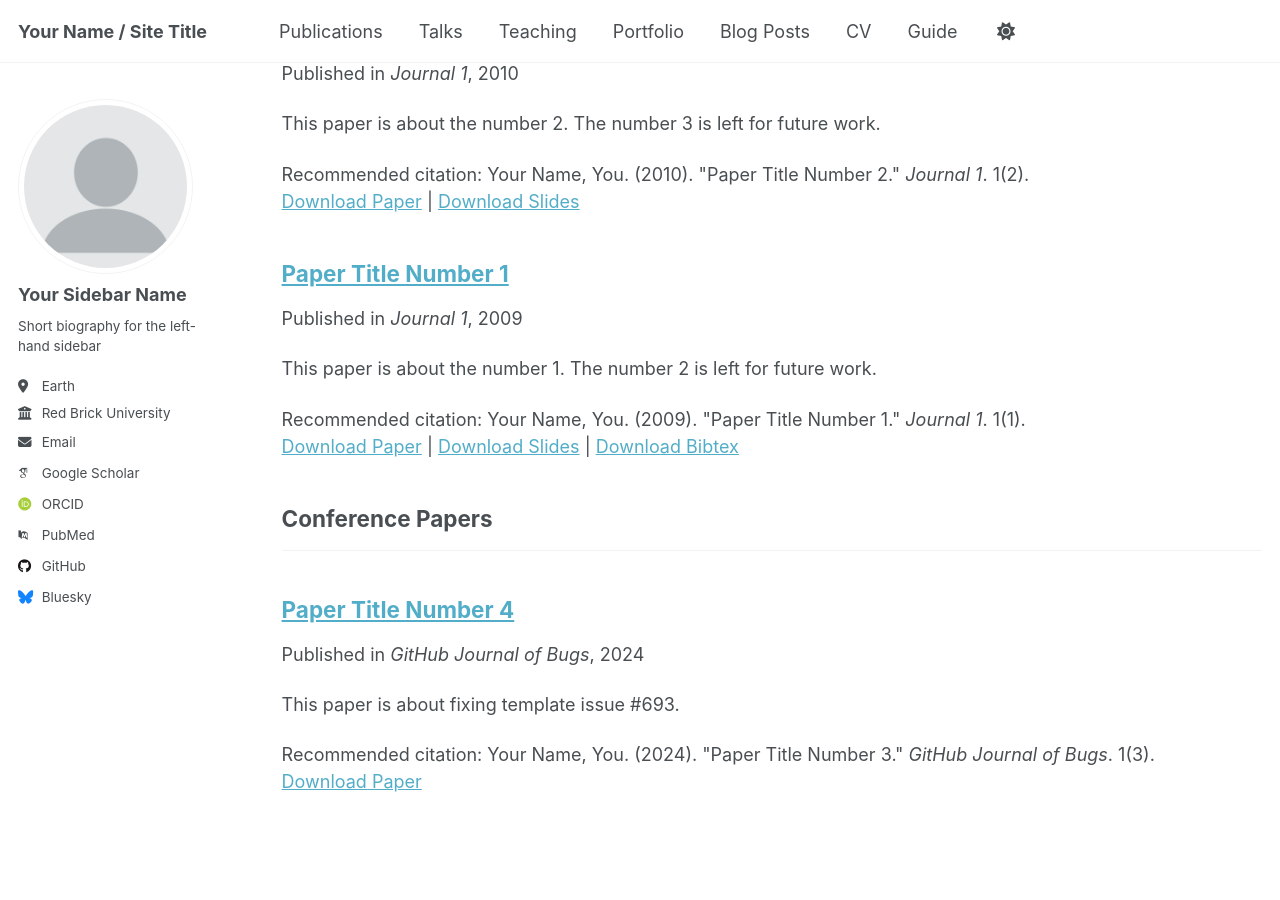
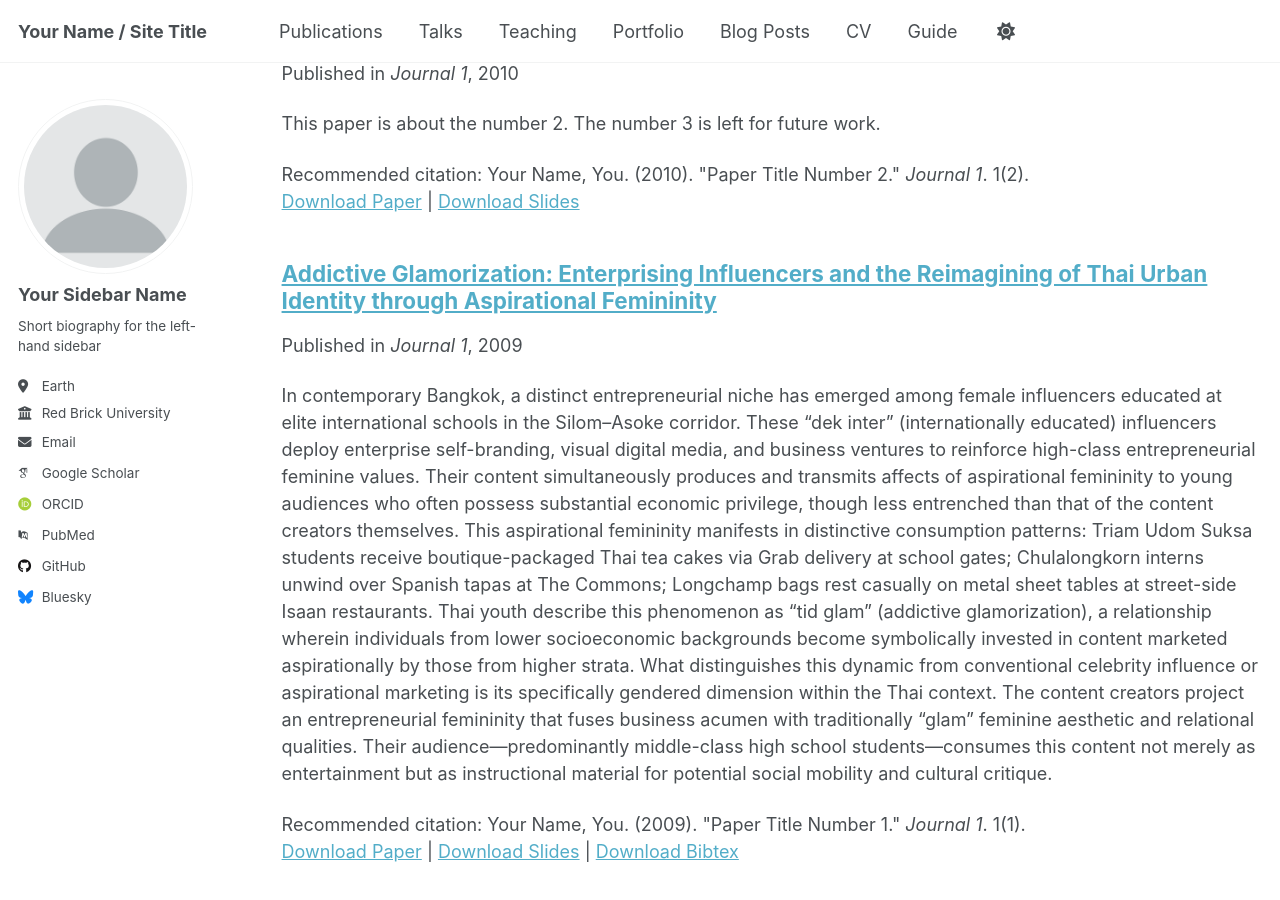
Before and after one commit to akirakeene/testportfolio, a Jekyll site: the page built from _pages/publications.html, in a window 1280 px wide and 900 px high, scrolled down 534 px. Built offline with Jekyll 4.4.1, drawn with Linux system fonts in a browser that asks for light colours; some web fonts are replaced.

Commit message:
Update 2009-10-01-paper-title-number-1.md

```diff
--- a/_publications/2009-10-01-paper-title-number-1.md
+++ b/_publications/2009-10-01-paper-title-number-1.md
@@ -1,9 +1,13 @@
 ---
-title: "Paper Title Number 1"
+title: "Addictive Glamorization: Enterprising Influencers and the Reimagining of Thai Urban Identity through Aspirational Femininity"
 collection: publications
 category: manuscripts
 permalink: /publication/2009-10-01-paper-title-number-1
-excerpt: 'This paper is about the number 1. The number 2 is left for future work.'
+excerpt: 'In contemporary Bangkok, a distinct entrepreneurial niche has emerged among female influencers educated at elite international schools in the Silom–Asoke corridor. These "dek inter" (internationally educated) influencers deploy enterprise self-branding, visual digital media, and business ventures to reinforce high-class entrepreneurial feminine values. Their content simultaneously produces and transmits affects of aspirational femininity to young audiences who often possess substantial economic privilege, though less entrenched than that of the content creators themselves.
+
+This aspirational femininity manifests in distinctive consumption patterns: Triam Udom Suksa students receive boutique-packaged Thai tea cakes via Grab delivery at school gates; Chulalongkorn interns unwind over Spanish tapas at The Commons; Longchamp bags rest casually on metal sheet tables at street-side Isaan restaurants.
+
+Thai youth describe this phenomenon as "tid glam" (addictive glamorization), a relationship wherein individuals from lower socioeconomic backgrounds become symbolically invested in content marketed aspirationally by those from higher strata. What distinguishes this dynamic from conventional celebrity influence or aspirational marketing is its specifically gendered dimension within the Thai context. The content creators project an entrepreneurial femininity that fuses business acumen with traditionally "glam" feminine aesthetic and relational qualities. Their audience—predominantly middle-class high school students—consumes this content not merely as entertainment but as instructional material for potential social mobility and cultural critique.'
 date: 2009-10-01
 venue: 'Journal 1'
 slidesurl: 'http://academicpages.github.io/files/slides1.pdf'
```
